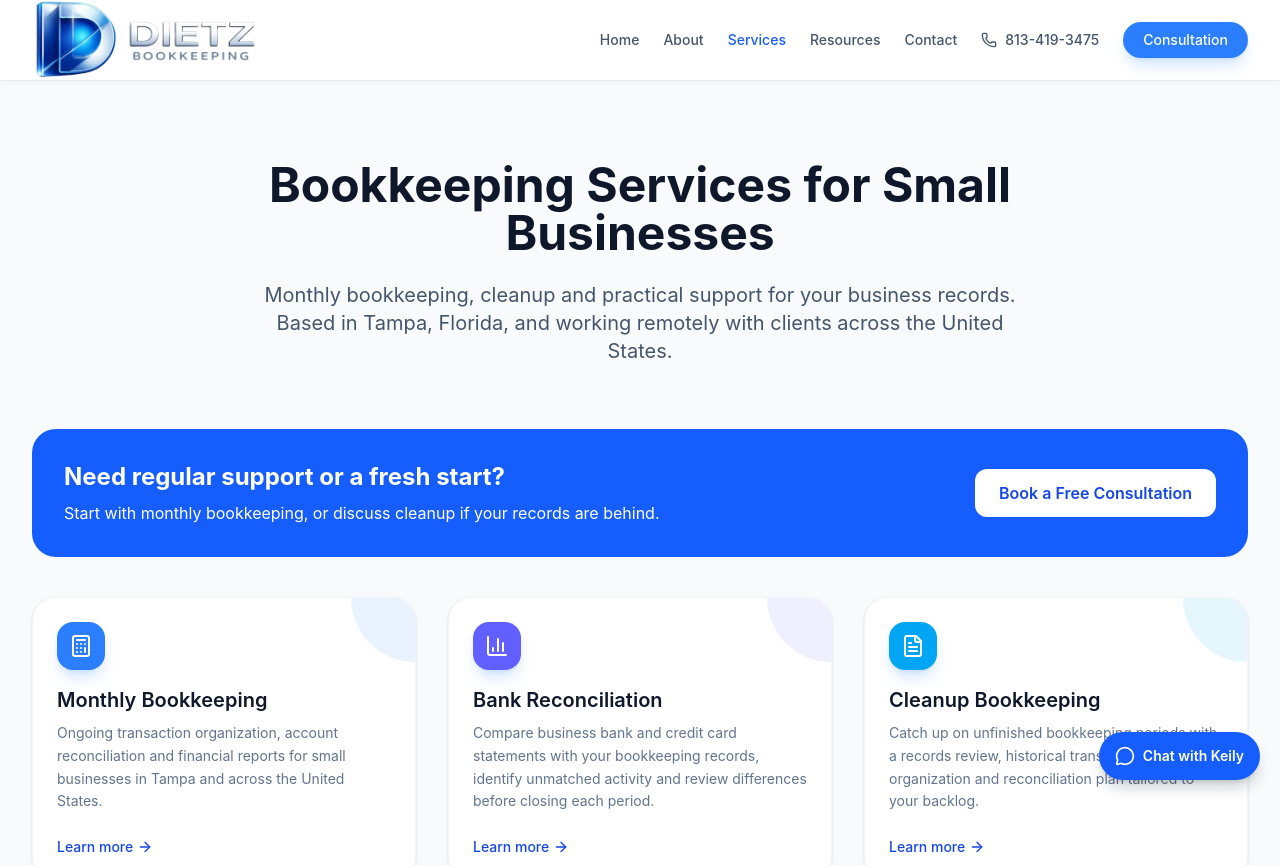
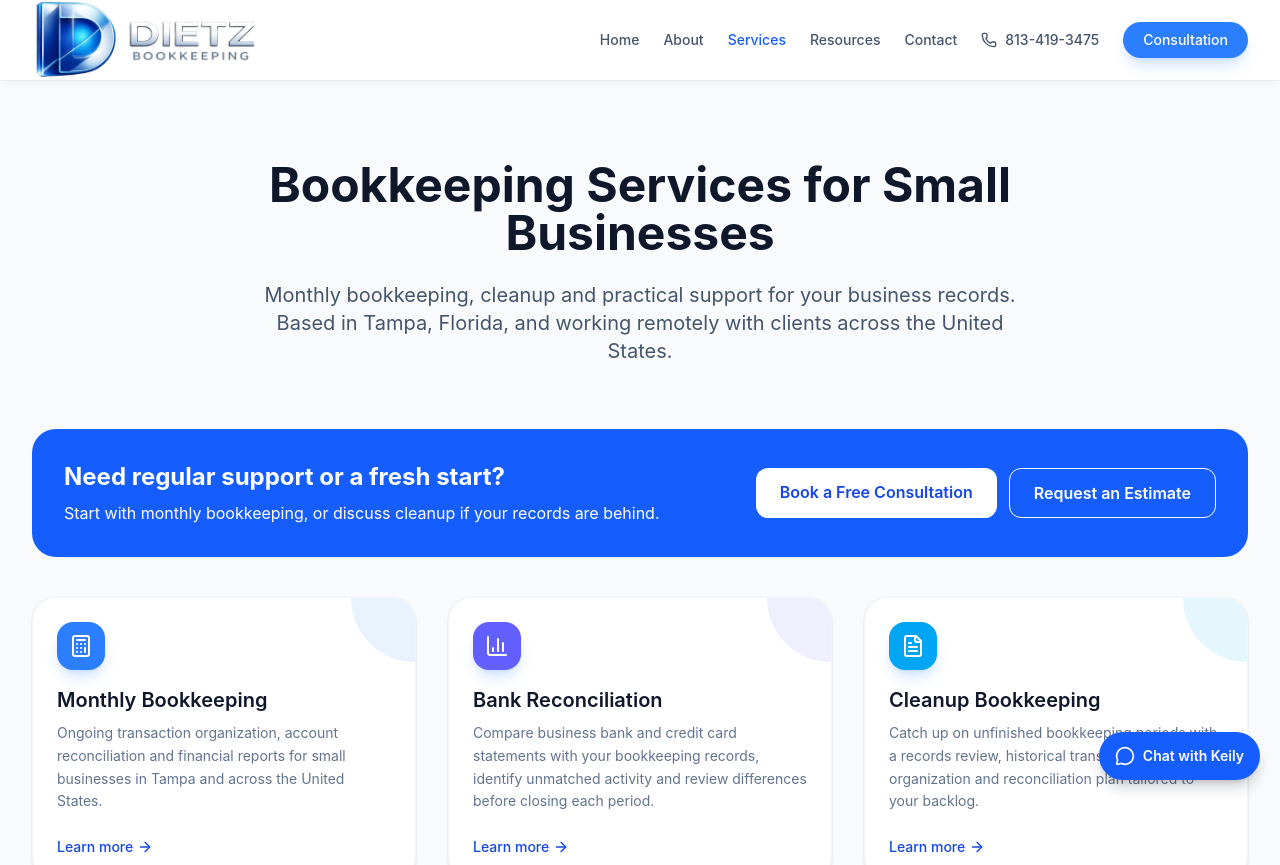
Before and after one commit to dietzbp-lgtm/dietz-bookkeeping-website, a React (Vite) app: page /services in a window 1280 px wide. Shown: the top 865 px of the page. Built offline with nearby package versions, Linux system fonts and the light colour scheme.

Commit message:
PR #29: canonical service navigation and clearer CTAs

```diff
--- a/src/pages/Services.tsx
+++ b/src/pages/Services.tsx
@@ -16,9 +16,12 @@ const Services = () => {
             </p>
           </div>
 
-          <div className="bg-blue-600 text-white rounded-3xl p-8 mb-10 flex flex-col md:flex-row gap-6 items-start md:items-center justify-between">
+          <div className="bg-blue-600 text-white rounded-3xl p-8 mb-10 flex flex-col lg:flex-row gap-6 items-start lg:items-center justify-between">
             <div><h2 className="text-2xl font-bold mb-2">Need regular support or a fresh start?</h2><p>Start with monthly bookkeeping, or discuss cleanup if your records are behind.</p></div>
-            <Link to="/schedule" className="shrink-0 bg-white text-blue-700 rounded-xl px-6 py-3 font-semibold">Book a Free Consultation</Link>
+            <div className="flex flex-wrap gap-3">
+              <Link to="/schedule/" className="bg-white text-blue-700 rounded-xl px-6 py-3 font-semibold hover:bg-blue-50">Book a Free Consultation</Link>
+              <Link to="/estimate/" className="border border-white rounded-xl px-6 py-3 font-semibold text-white hover:bg-blue-700">Request an Estimate</Link>
+            </div>
           </div>
           <div className="grid grid-cols-1 md:grid-cols-2 lg:grid-cols-3 gap-8">
             {services.map((service, idx) => (
@@ -36,24 +39,24 @@ const Services = () => {
             <h2 id="industry-services" className="text-2xl sm:text-3xl font-bold text-slate-900 mb-3">Bookkeeping for service business owners</h2>
             <p className="text-slate-700 mb-7 max-w-3xl">Bryan's experience running cleaning and handyman businesses informs how we discuss the accounts, invoices and expenses common to service businesses. Explore industry-specific bookkeeping questions and available support.</p>
             <div className="grid md:grid-cols-3 gap-5">
-              <Link to="/bookkeeping-for-cleaning-businesses" className="block bg-white border border-slate-200 rounded-2xl p-6 hover:border-blue-500 transition-colors">
+              <Link to="/bookkeeping-for-cleaning-businesses/" className="block bg-white border border-slate-200 rounded-2xl p-6 hover:border-blue-500 transition-colors">
                 <h3 className="text-xl font-bold text-slate-900 mb-2">Bookkeeping for cleaning businesses</h3>
                 <p className="text-slate-600 mb-3">Recurring customers, deposits, supplies and team-related records.</p>
                 <span className="font-semibold text-blue-700 underline underline-offset-4">See cleaning business bookkeeping →</span>
               </Link>
-              <Link to="/bookkeeping-for-contractors" className="block bg-white border border-slate-200 rounded-2xl p-6 hover:border-blue-500 transition-colors">
+              <Link to="/bookkeeping-for-contractors/" className="block bg-white border border-slate-200 rounded-2xl p-6 hover:border-blue-500 transition-colors">
                 <h3 className="text-xl font-bold text-slate-900 mb-2">Bookkeeping for contractors and handymen</h3>
                 <p className="text-slate-600 mb-3">Invoices, project materials, customer payments and vendor bills.</p>
                 <span className="font-semibold text-blue-700 underline underline-offset-4">See contractor bookkeeping →</span>
               </Link>
-              <Link to="/bookkeeping-for-real-estate-agents" className="block bg-white border border-slate-200 rounded-2xl p-6 hover:border-blue-500 transition-colors">
+              <Link to="/bookkeeping-for-real-estate-agents/" className="block bg-white border border-slate-200 rounded-2xl p-6 hover:border-blue-500 transition-colors">
                 <h3 className="text-xl font-bold text-slate-900 mb-2">Bookkeeping for real estate agents</h3>
                 <p className="text-slate-600 mb-3">Commissions, brokerage deposits, marketing costs and reports.</p>
                 <span className="font-semibold text-blue-700 underline underline-offset-4">See real estate agent bookkeeping →</span>
               </Link>
             </div>
           </section>
-          <div className="mt-12 text-center"><h2 className="text-2xl font-bold mb-3">Local connection. Remote convenience.</h2><p className="text-slate-600 mb-4">Work directly with Bryan from Tampa Bay, elsewhere in Florida or another U.S. state. Your scope is based on your records and business needs.</p><Link to="/service-areas" className="text-blue-600 font-semibold underline">Explore our service areas</Link></div>
+          <div className="mt-12 text-center"><h2 className="text-2xl font-bold mb-3">Local connection. Remote convenience.</h2><p className="text-slate-600 mb-4">Work directly with Bryan from Tampa Bay, elsewhere in Florida or another U.S. state. Your scope is based on your records and business needs.</p><Link to="/service-areas/" className="text-blue-600 font-semibold underline">Explore our service areas</Link></div>
         </div>
       </section>
     </Layout>
```
